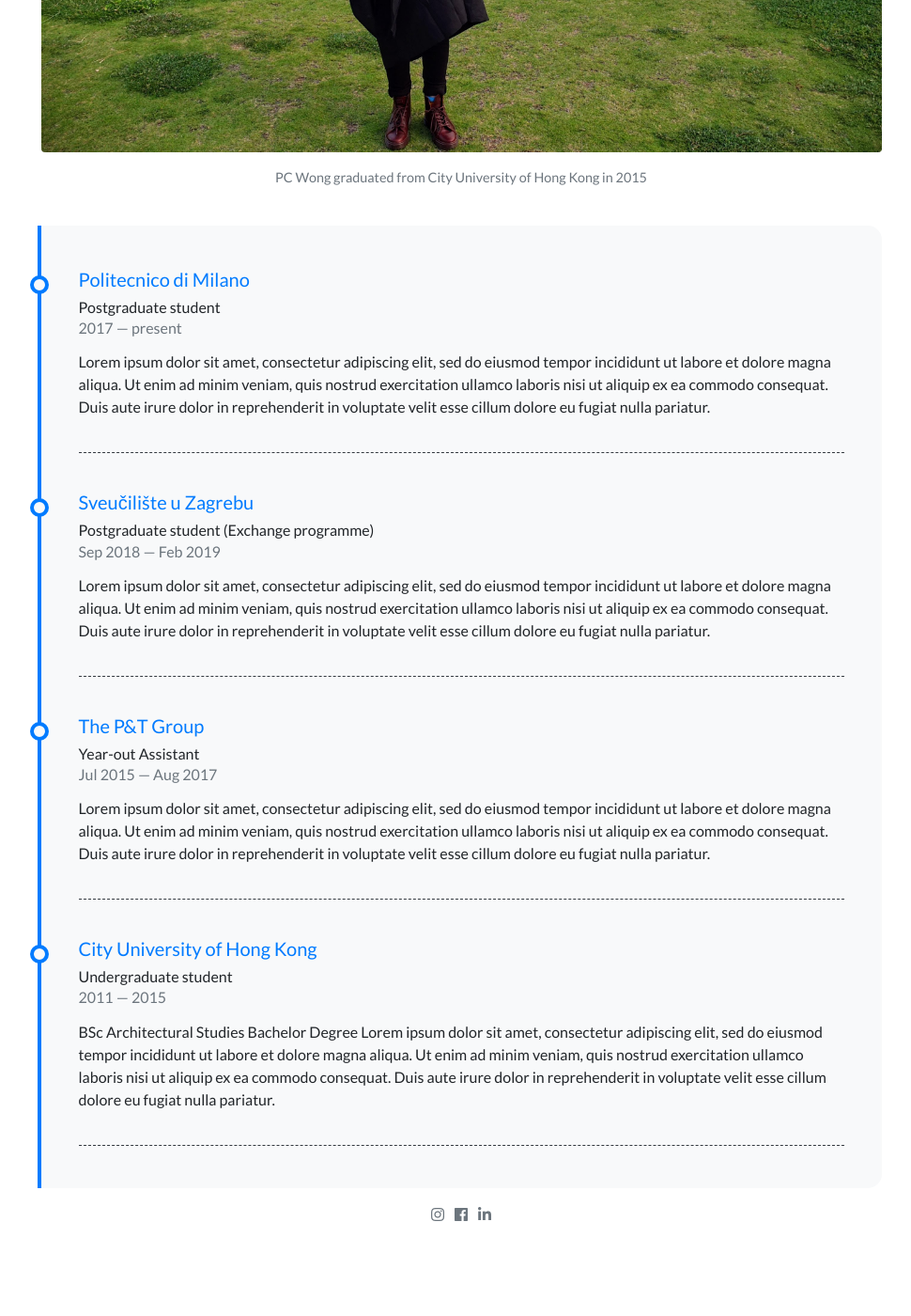
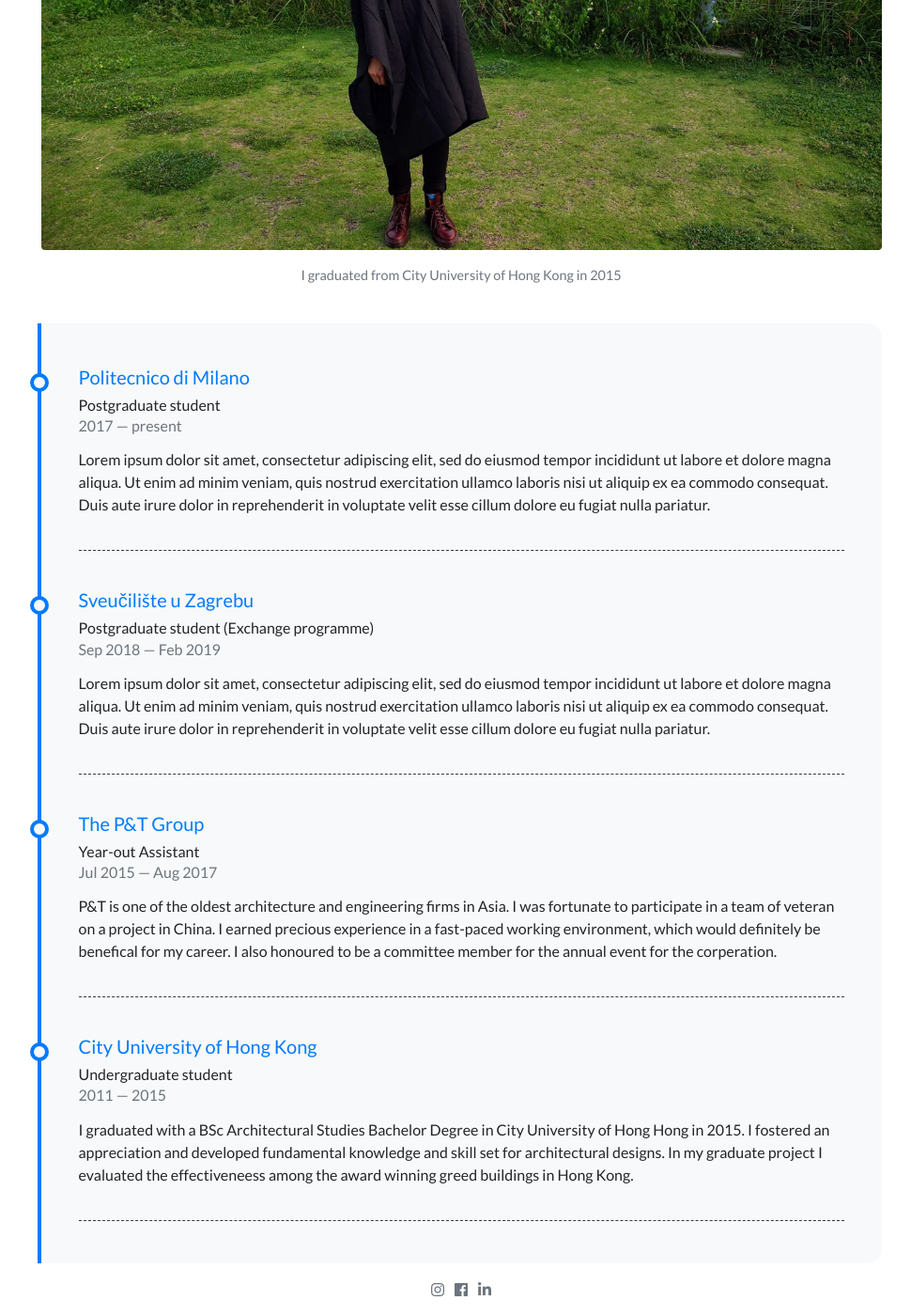
Before and after one commit to tlyeung/pcwong, a Jekyll site: the page built from pages/about.md, in a window 1280 px wide and 1400 px high, scrolled down 828 px. Shown: the whole window at 94% size, without its empty margins (149-1119 px from the left). Built offline with Jekyll 4.4.1, drawn with Linux system fonts in a browser that asks for light colours; nearby versions of some CDN libraries; comment, search, counter and statistics services are not loaded; before the commit the page ends 2148 px from its top, so only the background shows below that; some of the changed text lies outside the part shown.

Commit message:
modify timeline and about me

```diff
--- a/_data/timeline.yml
+++ b/_data/timeline.yml
@@ -25,20 +25,19 @@
   link: https://www.p-t-group.com/
   from: Jul 2015
   to: Aug 2017
-  description: Lorem ipsum dolor sit amet, consectetur adipiscing elit,
-               sed do eiusmod tempor incididunt ut labore et dolore magna aliqua.
-               Ut enim ad minim veniam, quis nostrud exercitation ullamco laboris
-               nisi ut aliquip ex ea commodo consequat. Duis aute irure dolor in
-               reprehenderit in voluptate velit esse cillum dolore eu fugiat nulla pariatur.
+  description: P&T is one of the oldest architecture and engineering firms in Asia. I
+               was fortunate to participate in a team of veteran on a project in China.
+               I earned precious experience in a fast-paced working environment, which
+               would definitely be benefical for my career. I also honoured to be a
+               committee member for the annual event for the corperation.
 
 - title: Undergraduate student
   institution: City University of Hong Kong
   link: https://www.cityu.edu.hk/
   from: 2011
   to: 2015
-  description: BSc Architectural Studies Bachelor Degree
-               Lorem ipsum dolor sit amet, consectetur adipiscing elit,
-               sed do eiusmod tempor incididunt ut labore et dolore magna aliqua.
-               Ut enim ad minim veniam, quis nostrud exercitation ullamco laboris
-               nisi ut aliquip ex ea commodo consequat. Duis aute irure dolor in
-               reprehenderit in voluptate velit esse cillum dolore eu fugiat nulla pariatur.
+  description: I graduated with a BSc Architectural Studies Bachelor Degree in City
+               University of Hong Hong in 2015. I fostered an appreciation and
+               developed fundamental knowledge and skill set for architectural designs.
+               In my graduate project I evaluated the effectiveneess among the award
+               winning greed buildings in Hong Kong.
--- a/pages/about.md
+++ b/pages/about.md
@@ -8,11 +8,22 @@ weight: 1
 #### **About Me**
 
 Hi I am **{{ site.author.name }}**,<br>
-Lorem ipsum dolor sit amet, consectetur adipiscing elit, sed do eiusmod tempor incididunt ut labore et dolore magna aliqua. Ut enim ad minim veniam, quis nostrud exercitation ullamco laboris nisi ut aliquip ex ea commodo consequat. Duis aute irure dolor in reprehenderit in voluptate velit esse cillum dolore eu fugiat nulla pariatur.
 
-{% include figure.html image="/pcwong/assets/images/graduation.jpg" caption="PC Wong graduated from City University of Hong Kong in 2015" %}
+I am a <span id="age"></span> year-old student who is currently studying in Politecnico di Milano as a postgraduate student. I come from Hong Kong, a city of skyscrapers, and have always been attracted to architectural designs since I was young.
+
+Architecture is so much more than just making buildings, instead it is a resolution to utilize the performance of buildings for different purposes. It can create or divide space. It can resolve livelihood problem. It can also handle emergency needs. It is fascinating to look into how architects by using their designs, interact with the vicinity of the buildings and with the citizens who work in or live in the buildings.
+
+{% include figure.html image="/pcwong/assets/images/graduation.jpg" caption="I graduated from City University of Hong Kong in 2015" %}
 
 
 <div class="row">
 {% include timeline.html %}
 </div>
+
+<script>
+    var age = new Date().getFullYear() - 1991;
+    if (new Date().getMonth() < 10){
+        age--;
+    }
+    document.getElementById("age").innerHTML = age;
+</script>
```
